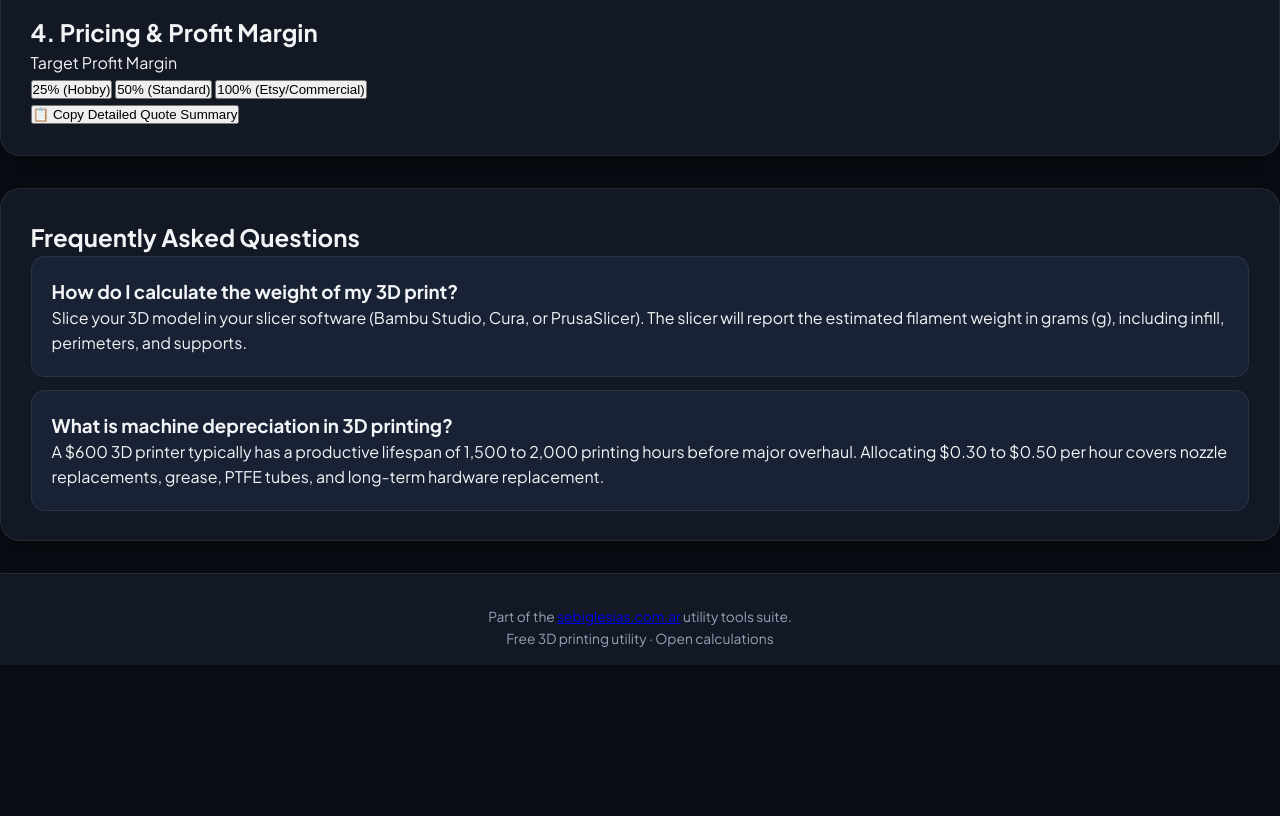
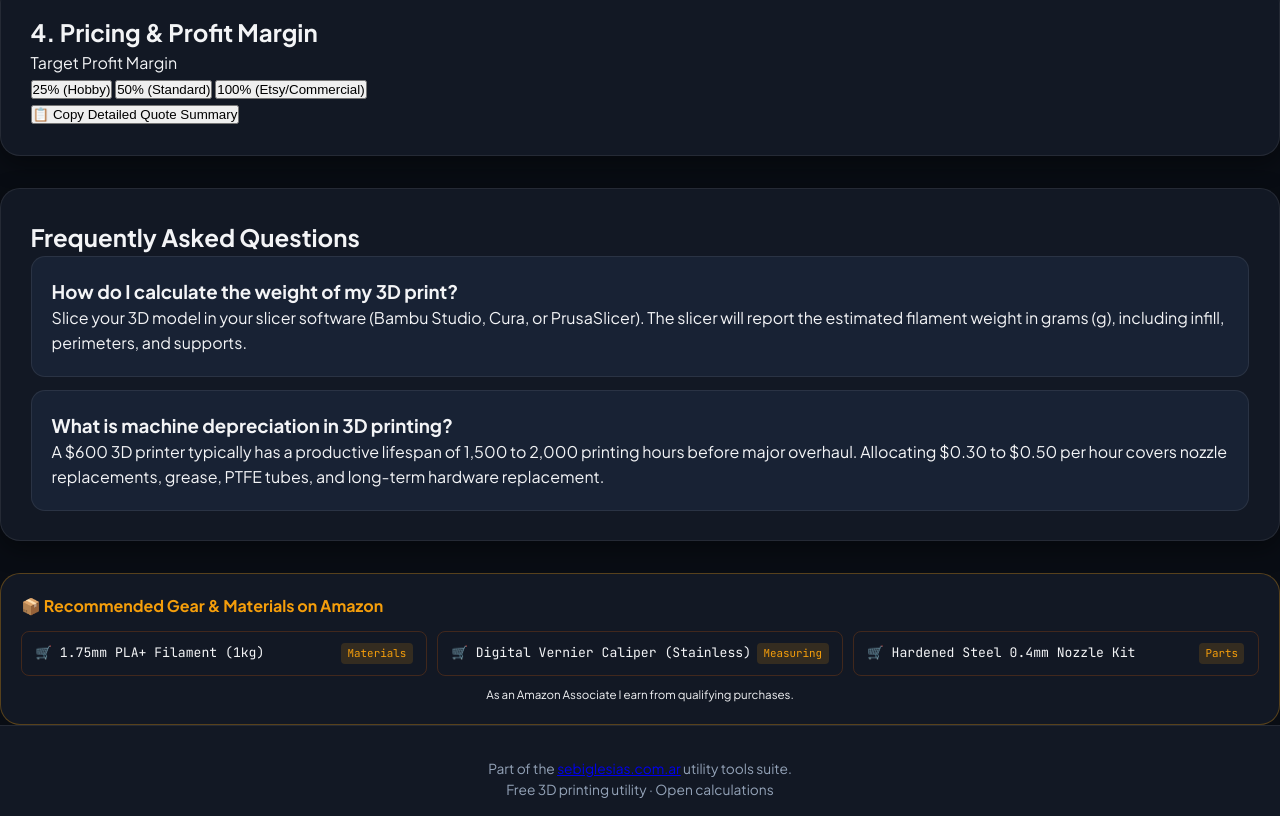
Before and after one commit to sebiglesias/3d-print-cost, a plain HTML site: page index.html in a window 1280 px wide. Shown: the part 1699-2515 px from the top of the page. Before the commit the page ends 2364 px from the top, so only its background shows below. Drawn offline with Linux system fonts and the light colour scheme.

Commit message:
feat(monetization): add Amazon Associates gear recommendations

```diff
--- a/index.html
+++ b/index.html
@@ -266,6 +266,29 @@
       </div>
     </section>
 
+  <div class="affiliate-box">
+    <h3>📦 Recommended Gear & Materials on Amazon</h3>
+    <div class="affiliate-links">
+
+        <a href="https://www.amazon.com/s?k=1.75mm+pla+filament+1kg&tag=sebiglesias-20" target="_blank" rel="sponsored nofollow noopener" class="affiliate-btn">
+          <span>🛒 1.75mm PLA+ Filament (1kg)</span>
+          <span class="affiliate-badge">Materials</span>
+        </a>
+        <a href="https://www.amazon.com/s?k=digital+caliper+stainless+steel&tag=sebiglesias-20" target="_blank" rel="sponsored nofollow noopener" class="affiliate-btn">
+          <span>🛒 Digital Vernier Caliper (Stainless)</span>
+          <span class="affiliate-badge">Measuring</span>
+        </a>
+        <a href="https://www.amazon.com/s?k=hardened+steel+nozzle+0.4mm&tag=sebiglesias-20" target="_blank" rel="sponsored nofollow noopener" class="affiliate-btn">
+          <span>🛒 Hardened Steel 0.4mm Nozzle Kit</span>
+          <span class="affiliate-badge">Parts</span>
+        </a>
+    </div>
+    <div class="amazon-disclosure">
+      As an Amazon Associate I earn from qualifying purchases.
+    </div>
+  </div>
+
+
     <footer>
       <p>Part of the <a href="https://sebiglesias.com.ar">sebiglesias.com.ar</a> utility tools suite.</p>
       <p class="copy">Free 3D printing utility · Open calculations</p>
--- a/styles.css
+++ b/styles.css
@@ -747,3 +747,58 @@ footer {
     color: #000 !important;
   }
 }
+
+/* Amazon Associates Gear Box */
+.affiliate-box {
+  background: var(--bg-card);
+  border: 1px solid rgba(245, 158, 11, 0.3);
+  border-radius: var(--radius-lg);
+  padding: 1.25rem;
+  margin-top: 1.5rem;
+}
+.affiliate-box h3 {
+  font-family: var(--font-heading);
+  font-size: 1rem;
+  color: #f59e0b;
+  display: flex;
+  align-items: center;
+  gap: 0.4rem;
+  margin-bottom: 0.75rem;
+}
+.affiliate-links {
+  display: grid;
+  grid-template-columns: repeat(auto-fit, minmax(210px, 1fr));
+  gap: 0.6rem;
+}
+.affiliate-btn {
+  display: flex;
+  align-items: center;
+  justify-content: space-between;
+  background: var(--bg-card-inner);
+  border: 1px solid var(--border-subtle);
+  border-radius: var(--radius-sm);
+  padding: 0.65rem 0.85rem;
+  color: var(--text-main);
+  text-decoration: none;
+  font-size: 0.82rem;
+  font-family: var(--font-mono);
+  transition: all 0.15s ease;
+}
+.affiliate-btn:hover {
+  border-color: #f59e0b;
+  background: rgba(245, 158, 11, 0.1);
+  color: #fff;
+}
+.affiliate-badge {
+  font-size: 0.68rem;
+  background: rgba(245, 158, 11, 0.15);
+  color: #f59e0b;
+  padding: 0.15rem 0.4rem;
+  border-radius: 4px;
+}
+.amazon-disclosure {
+  font-size: 0.72rem;
+  color: var(--text-dim);
+  margin-top: 0.65rem;
+  text-align: center;
+}
```
